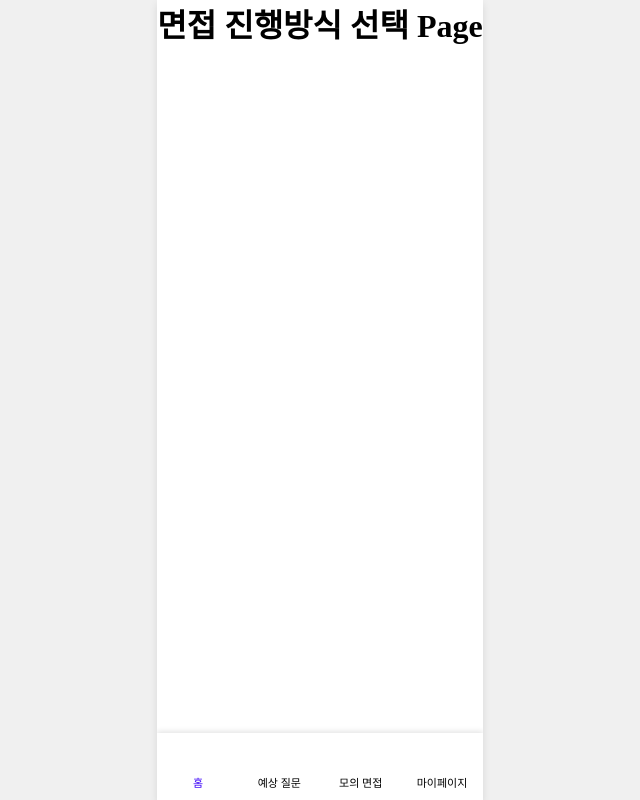
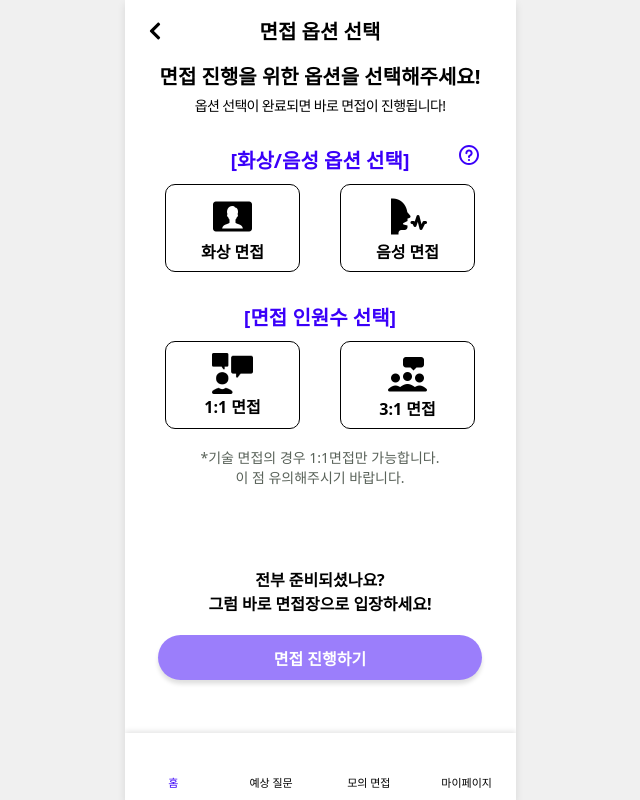
Before and after one commit to kellylee23/frontend2, a React (Create React App) app: page /interview/options in a window 1280 px wide. Shown: the whole page, without its empty margins (320-960 px from the left). Built offline with nearby package versions, Linux system fonts and the light colour scheme; some icons are missing; a web font is replaced by a local one.

Commit message:
feat: 옵션 선택

```diff
--- a/src/pages/InterviewOptions.jsx
+++ b/src/pages/InterviewOptions.jsx
@@ -1,8 +1,300 @@
+import React, { useState, useEffect } from 'react';
+import { useNavigate, useLocation } from 'react-router-dom';
+import styled from 'styled-components';
+import { FaChevronLeft } from "react-icons/fa";
+import View from "../img/Video Chat.png"
+import Voice from "../img/Voice.png"
+import One from "../img/Multiple Messages.png"
+import Three from "../img/People Working Together.png"
+import Question from "../img/Question.svg"
+
+const Container = styled.div`
+  width: 391px;
+  min-height: 100vh;
+  margin: 0 auto;
+  background: white;
+  display: flex;
+  flex-direction: column;
+`
+const Header = styled.div`
+  display: flex;
+  align-items: center;
+  justify-content: center;
+  padding: 16px 20px;
+  position: relative;
+`
+
+const BackButton = styled.button`
+  position: absolute;
+  left: 20px;
+  background: none;
+  border: none;
+  font-size: 20px;
+  display: flex;
+  align-items: center;
+  z-index: 1;
+`
+const Contents = styled.div`
+  display: flex;
+  flex-direction: column;
+  align-items: center;
+`
+const Title = styled.div`
+  width: 100%;
+  text-align: center;
+  font-family: "Noto Sans";
+  font-size: 20px;
+  font-weight: 600;
+`
+const SubTitle = styled.div`
+  text-align: center;
+  font-family: "Noto Sans";
+  font-size: 14px;
+  font-weight: 400;
+  letter-spacing: -0.64px;
+  padding-top: 5px;
+`
+
+const OptionTitle = styled.div`
+  width: 318px;
+  color: #3A00F9;
+  font-family: "Noto Sans";
+  font-size: 20px;
+  font-weight: 700;
+  padding-top: 30px;
+  text-align: center;
+  position: relative;
+
+`
+const QuestionIcon = styled.div`
+  width: 20px;
+  height: 21px;
+  color: #3A00F9;
+  position: absolute;
+  right: 0;
+  top: 50%;
+`;
+
+const Tooltip = styled.div`
+  visibility: hidden;
+  width: 240px;
+  background-color: rgba(217, 217, 217, 0.9);
+  color: black;
+  text-align: center;
+  border-radius: 10px;
+  padding: 10px;
+  position: absolute;
+  z-index: 1;
+  top: 100%;
+  right: 0;
+  margin-top: 5px;
+  font-size: 14px;
+  font-weight: 400;
+  opacity: 0;
+  transition: opacity 0.3s;
+
+  ${QuestionIcon}:hover + & {
+    visibility: visible;
+    opacity: 1;
+  }
+`
+const OptionContainer = styled.div`
+  display: flex;
+  flex-direction: row;
+  align-items: center;
+  gap: 40px;
+  padding-top: 10px;
+`
+const OptionBox = styled.div`
+  width: 135px;
+  height: 88px;
+  border-radius: 10px;
+  border: 1px solid ${props => props.selected ? '#3A00F9' : '#000'};
+  background: ${props => props.selected ? '#F8F7FF' : 'white'};
+  display: flex;
+  flex-direction: column;
+  align-items: center;
+  justify-content: center;
+  text-align: center;
+  font-family: "Noto Sans";
+  font-size: 16px;
+  font-weight: 600;
+  cursor: pointer;
+  transition: all 0.2s ease-in-out;
+
+  &:hover {
+    border-color: #3A00F9;
+    background: #F8F7FF;
+  }
+
+  ${props => props.disabled && `
+    opacity: 0.5;
+    cursor: not-allowed;
+    &:hover {
+      border-color: #000;
+      background: white;
+    }
+  `}
+
+  .img {
+    width: 45px;
+    height: 45px;
+  }
+`
+
+const Caution = styled.div`
+  color: #596259;
+  text-align: center;
+  font-family: "Noto Sans";
+  font-size: 14px;
+  font-weight: 400;
+  padding-top: 18px;
+`
+const Ready = styled.div`
+  text-align: center;
+  font-family: "Noto Sans";
+  font-size: 16px;
+  font-weight: 700;
+  padding-top: 80px;
+`
+const NextBtn = styled.button`
+  width: 324px;
+  height: 45px;
+  display: flex;
+  align-items: center;
+  justify-content: center;
+  border-radius: 30px;
+  background: #3A00F9;
+  box-shadow: 0px 4px 4px 0px rgba(0, 0, 0, 0.25);
+  color: #FFF;
+  font-family: "Noto Sans";
+  font-size: 16px;
+  font-weight: 700;
+  margin-top: 20px;
+  border: none;
+  cursor: ${props => props.disabled ? 'not-allowed' : 'pointer'};
+  opacity: ${props => props.disabled ? 0.5 : 1};
+
+  &:hover {
+    background: ${props => props.disabled ? '#3A00F9' : '#2900b3'};
+  }
+`
+
 const InterviewOptions = () => {
+    const navigate = useNavigate();
+    const location = useLocation();
+    const [interviewType, setInterviewType] = useState('');
+    const [selectedMode, setSelectedMode] = useState(null);
+    const [selectedCount, setSelectedCount] = useState(null);
+
+    useEffect(() => {
+        if (location.state?.interviewType) {
+            setInterviewType(location.state.interviewType);
+        }
+    }, [location]);
+
+    const handleBackClick = () => {
+        navigate(-1);
+    };
+
+    const handleModeSelect = (mode) => {
+        setSelectedMode(mode);
+    };
+
+    const handleCountSelect = (count) => {
+        if (interviewType === 'technical' && count === '3:1') {
+            return;
+        }
+        setSelectedCount(count);
+    };
+
+    const handleNext = () => {
+        if (!selectedMode || !selectedCount) return;
+
+        const path = selectedMode === '화상'
+            ? (selectedCount === '3:1' ? '/group-video' : '/video')
+            : '/audio';
+
+        navigate(path, {
+            state: {
+                ...location.state,
+                interviewMode: selectedMode,
+                interviewCount: selectedCount
+            }
+        });
+    };
+
     return (
-        <div>
-            <h1> 면접 진행방식 선택 Page</h1>
-        </div>
+        <Container>
+            <Header>
+                <BackButton onClick={handleBackClick}>
+                    <FaChevronLeft />
+                </BackButton>
+                <Title>면접 옵션 선택</Title>
+            </Header>
+            <Contents>
+                <Title>면접 진행을 위한 옵션을 선택해주세요!</Title>
+                <SubTitle>옵션 선택이 완료되면 바로 면접이 진행됩니다!</SubTitle>
+                <OptionTitle>
+                    [화상/음성 옵션 선택]
+                    <QuestionIcon><img src={Question} alt="Question" /></QuestionIcon>
+                    <Tooltip>
+                        [유의사항]<br/>
+                        면접 진행을 위해 사용 기기에<br/>
+                        음성 기능 확인이 필요합니다.<br/>
+                        화상 면접의 경우, 카메라 기능도<br/>
+                        확인해주시기 바랍니다.<br/><br/>
+                        해당 기능이 작동하지 않을 시, <br/>
+                        면접이 제대로 진행되지 않는 점<br/>
+                        유의해주시기 바랍니다.
+                    </Tooltip>
+                </OptionTitle>
+                <OptionContainer>
+                    <OptionBox
+                        selected={selectedMode === '화상'}
+                        onClick={() => handleModeSelect('화상')}
+                    >
+                        <img src={View} alt="View" />화상 면접
+                    </OptionBox>
+                    <OptionBox
+                        selected={selectedMode === '음성'}
+                        onClick={() => handleModeSelect('음성')}
+                    >
+                        <img src={Voice} alt="Voice" />음성 면접
+                    </OptionBox>
+                </OptionContainer>
+                <OptionTitle>[면접 인원수 선택]</OptionTitle>
+                <OptionContainer>
+                    <OptionBox
+                        selected={selectedCount === '1:1'}
+                        onClick={() => handleCountSelect('1:1')}
+                    >
+                        <img src={One} alt="One" />1:1 면접
+                    </OptionBox>
+                    <OptionBox
+                        selected={selectedCount === '3:1'}
+                        onClick={() => handleCountSelect('3:1')}
+                        disabled={interviewType === 'technical'}
+                    >
+                        <img src={Three} alt="Three" />3:1 면접
+                    </OptionBox>
+                </OptionContainer>
+                <Caution>
+                    *기술 면접의 경우 1:1면접만 가능합니다.<br/>
+                    이 점 유의해주시기 바랍니다.
+                </Caution>
+                <Ready>
+                    전부 준비되셨나요?<br/>
+                    그럼 바로 면접장으로 입장하세요!
+                </Ready>
+                <NextBtn
+                    onClick={handleNext}
+                    disabled={!selectedMode || !selectedCount}
+                >
+                    면접 진행하기
+                </NextBtn>
+            </Contents>
+        </Container>
     );
 };
 
```
